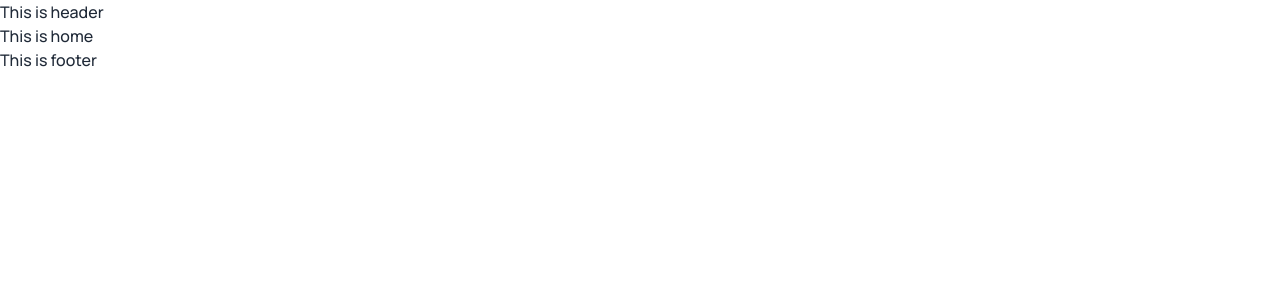
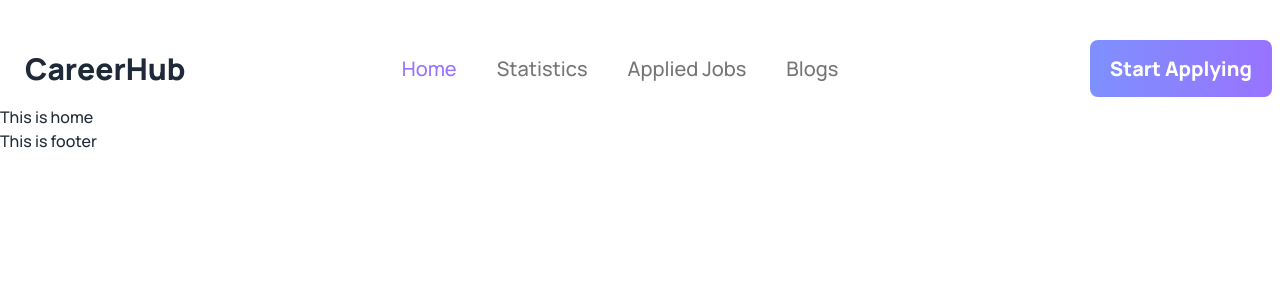
Before and after one commit to SuraiyaAkterTrishna/career-boost, a React (Vite) app: page / in a window 1280 px wide. Shown: the top 300 px of the page. Built offline with nearby package versions, Linux system fonts and the light colour scheme.

Commit message:
active link done

```diff
--- /dev/null
+++ b/src/components/ActiveLink/ActiveLink.css
@@ -0,0 +1,18 @@
+.active {
+  color: #9873FF;
+  font-family: Manrope;
+  font-size: 20px;
+  font-style: normal;
+  font-weight: 500;
+  line-height: normal;
+  margin-right: 40px;
+}
+.item {
+  color: var(--Dark-03, #757575);
+  font-family: Manrope;
+  font-size: 20px;
+  font-style: normal;
+  font-weight: 500;
+  line-height: normal;
+  margin-right: 40px;
+}
--- /dev/null
+++ b/src/components/ActiveLink/ActiveLink.jsx
@@ -0,0 +1,17 @@
+import { NavLink } from "react-router-dom";
+import './ActiveLink.css';
+
+const ActiveLink = ({to, children}) => {
+  return (
+    <NavLink
+      to={to}
+      className={({ isActive }) =>
+        isActive ? "active" : "item"
+      }
+    >
+      {children}
+    </NavLink>
+  );
+};
+
+export default ActiveLink;
--- /dev/null
+++ b/src/components/Header/Header.css
@@ -0,0 +1,14 @@
+.btn-common {
+  color: #fff;
+  font-family: Manrope;
+  font-size: 20px;
+  font-style: normal;
+  font-weight: 800;
+  line-height: normal;
+  padding: 15px 20px;
+  border-radius: 8px;
+  background: var(--Linear, linear-gradient(90deg, #7e90fe 0%, #9873ff 100%));
+}
+.header-bg {
+    background-color: red;
+}
--- a/src/components/Header/Header.jsx
+++ b/src/components/Header/Header.jsx
@@ -1,10 +1,64 @@
 /* eslint-disable no-unused-vars */
 import React from "react";
-import Navbar from "../Shared/Navbar/Navbar";
+import { Link } from "react-router-dom";
+import ActiveLink from "../ActiveLink/ActiveLink";
+import "./Header.css";
 
 const Header = () => {
+  const menuItems = (
+    <>
+      <li>
+        <ActiveLink to="/">Home</ActiveLink>
+      </li>
+      <li>
+        <ActiveLink to="/statistics">Statistics</ActiveLink>
+      </li>
+      <li>
+        <ActiveLink to="/jobs">Applied Jobs</ActiveLink>
+      </li>
+      <li>
+        <ActiveLink to="/blogs">Blogs</ActiveLink>
+      </li>
+    </>
+  );
   return (
-    <h1>This is header</h1>
+      <div className="container mx-auto">
+        <div className="navbar bg-base-100 mt-8">
+          <div className="navbar-start">
+            <div className="dropdown">
+              <label tabIndex={0} className="btn btn-ghost lg:hidden">
+                <svg
+                  xmlns="http://www.w3.org/2000/svg"
+                  className="h-5 w-5"
+                  fill="none"
+                  viewBox="0 0 24 24"
+                  stroke="currentColor"
+                >
+                  <path
+                    strokeLinecap="round"
+                    strokeLinejoin="round"
+                    strokeWidth="2"
+                    d="M4 6h16M4 12h8m-8 6h16"
+                  />
+                </svg>
+              </label>
+              <ul
+                tabIndex={0}
+                className="menu-sm dropdown-content mt-3 z-[1] p-2 shadow bg-base-100 rounded-box w-52"
+              >
+                {menuItems}
+              </ul>
+            </div>
+            <a className="btn btn-ghost font-bold text-3xl">CareerHub</a>
+          </div>
+          <div className="navbar-center hidden lg:flex">
+            <ul className="menu-horizontal px-1">{menuItems}</ul>
+          </div>
+          <div className="navbar-end">
+            <a className="btn-common">Start Applying</a>
+          </div>
+        </div>
+      </div>
   );
 };
 
```
